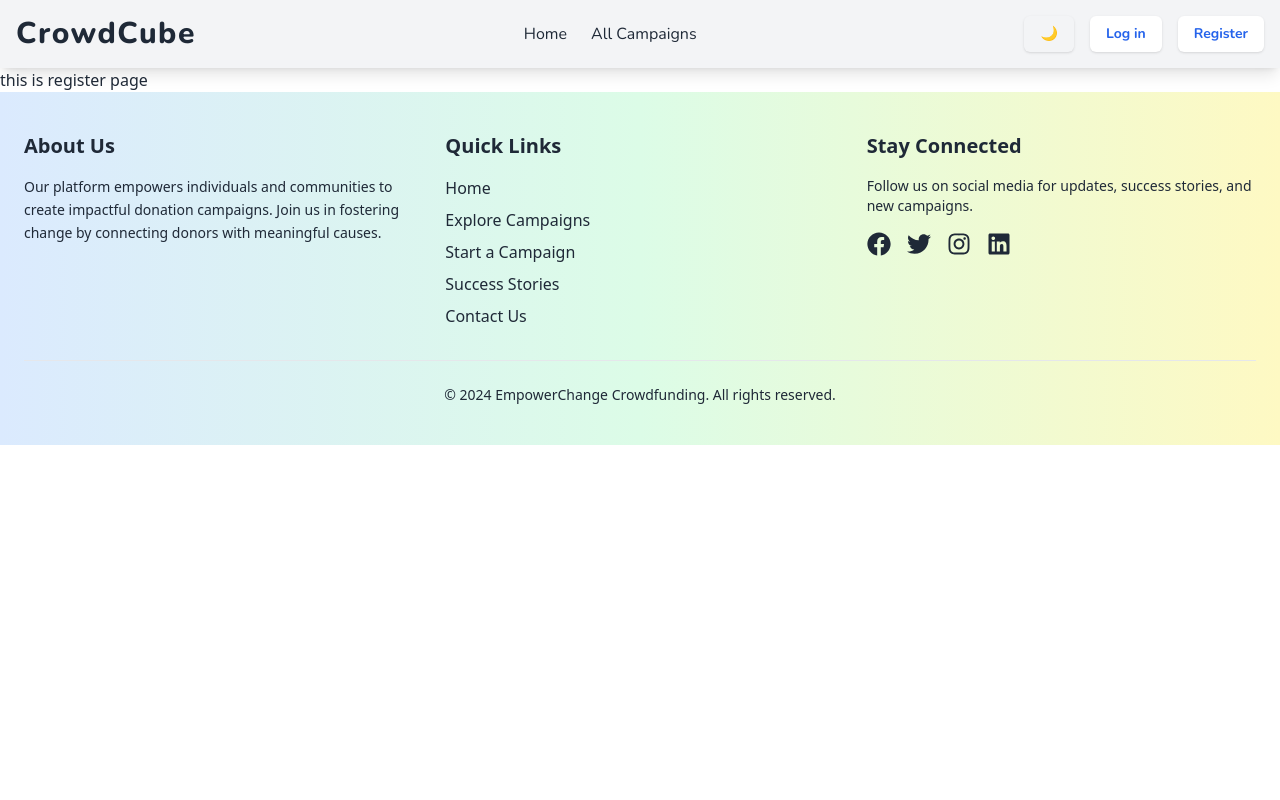
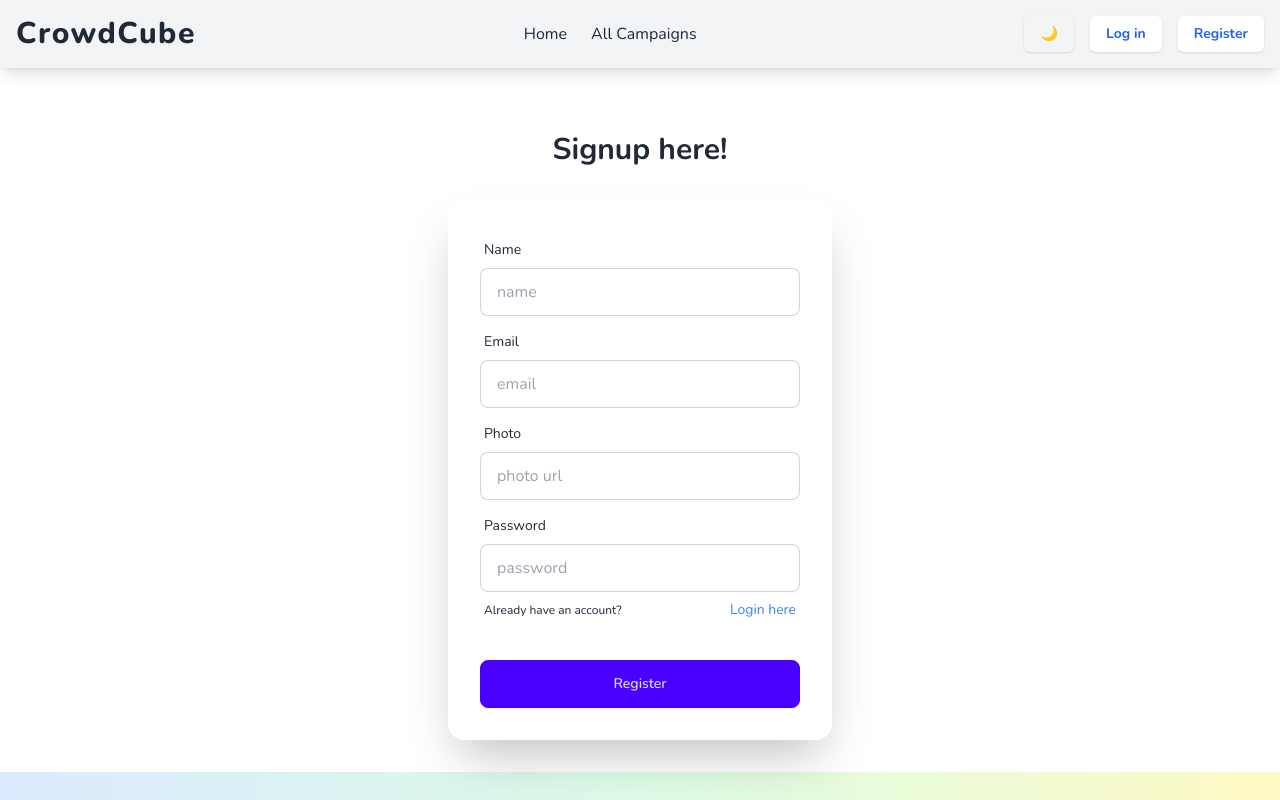
Before and after one commit to sajjadislam523/crowdcube-client, a React (Vite) app: page /register in a window 1280 px wide. Shown: the top 800 px of the page. Built offline with nearby package versions, Linux system fonts and the light colour scheme; no server answers.

Commit message:
Added loregister funstionality with password authentication

```diff
--- a/src/components/Navbar.jsx
+++ b/src/components/Navbar.jsx
@@ -2,9 +2,10 @@ import { useContext } from "react";
 import { Link, NavLink } from "react-router-dom";
 import { AuthContext } from "../context/AuthProvider";
 import { ThemeContext } from "../context/ThemeProvider";
+import { RxAvatar } from "react-icons/rx";
 
 const Navbar = () => {
-    const { user, Logout } = useContext(AuthContext);
+    const { user, logOut } = useContext(AuthContext);
     const { theme, toggleTheme } = useContext(ThemeContext);
 
     return (
@@ -102,13 +103,13 @@ const Navbar = () => {
                     {user ? (
                         <div className="flex items-center space-x-3">
                             <img
-                                src={user.photoURL || "/default-avatar.png"}
+                                src={user.photoURL || <RxAvatar />}
                                 alt="User Avatar"
                                 className="w-10 h-10 border-2 border-white rounded-full shadow-lg cursor-pointer"
                                 title={user.displayName || "User"}
                             />
                             <button
-                                onClick={Logout}
+                                onClick={logOut}
                                 className="px-4 py-2 text-sm font-bold text-white transition duration-300 bg-red-500 rounded-md shadow hover:bg-red-600"
                             >
                                 Log out
--- a/src/pages/RegisterPage.jsx
+++ b/src/pages/RegisterPage.jsx
@@ -1,7 +1,150 @@
+import { Link, useNavigate } from "react-router-dom";
+import Swal from "sweetalert2";
+import { AuthContext } from "../context/AuthProvider";
+import { useContext, useState } from "react";
+
 const RegisterPage = () => {
+    const { setUser, createNewUser, updateUserProfile } =
+        useContext(AuthContext);
+    const navigate = useNavigate();
+    const [error, setError] = useState("");
+
+    const handleRegister = (e) => {
+        e.preventDefault();
+
+        const form = new FormData(e.target);
+        const name = form.get("name");
+        const photo = form.get("photo");
+        const email = form.get("email");
+        const password = form.get("password");
+
+        if (password.length < 6) {
+            setError("Password must be at least 6 characters long");
+            return;
+        }
+
+        const passwordConfirmation = /^(?=.*[A-Z])(?=.*[a-z]).*$/;
+        if (!passwordConfirmation.test(password)) {
+            setError(
+                "Password must contain at least one uppercase letter and one lowercase letter"
+            );
+            return;
+        }
+
+        createNewUser(email, password)
+            .then((res) => {
+                const user = res.user;
+                Swal.fire({
+                    title: "Success!",
+                    text: "Account created successfully!",
+                    icon: "success",
+                    confirmButtonText: "Close",
+                });
+
+                updateUserProfile({
+                    name,
+                    photo,
+                })
+                    .then(() => {
+                        const updatedUser = { ...user, name, photo };
+                        setUser(updatedUser);
+                        navigate("/");
+                    })
+                    .catch((profileError) => {
+                        Swal.fire({
+                            title: "Error!",
+                            text: profileError.message,
+                            icon: "error",
+                            confirmButtonText: "Close",
+                        });
+                    });
+            })
+            .catch((error) => {
+                Swal.fire({
+                    title: "Error!",
+                    text: error.message,
+                    icon: "error",
+                    confirmButtonText: "Close",
+                });
+            });
+    };
+
     return (
-        <div>
-            <h1>this is register page</h1>
+        <div className="py-8 font-nunito">
+            <h1 className="py-8 text-3xl font-bold text-center">
+                Signup here!
+            </h1>
+            <div className="w-full max-w-sm mx-auto shadow-2xl card bg-base-100 shrink-0">
+                <form onSubmit={handleRegister} className="card-body">
+                    <div className="form-control">
+                        <label className="label">
+                            <span className="label-text">Name</span>
+                        </label>
+                        <input
+                            type="text"
+                            placeholder="name"
+                            className="input input-bordered"
+                            required
+                            name="name"
+                        />
+                    </div>
+                    <div className="form-control">
+                        <label className="label">
+                            <span className="label-text">Email</span>
+                        </label>
+                        <input
+                            type="email"
+                            placeholder="email"
+                            className="input input-bordered"
+                            required
+                            name="email"
+                        />
+                    </div>
+                    <div className="form-control">
+                        <label className="label">
+                            <span className="label-text">Photo</span>
+                        </label>
+                        <input
+                            type="text"
+                            placeholder="photo url"
+                            className="input input-bordered"
+                            required
+                            name="photo"
+                        />
+                    </div>
+                    <div className="form-control">
+                        <label className="label">
+                            <span className="label-text">Password</span>
+                        </label>
+                        <input
+                            type="password"
+                            placeholder="password"
+                            className="input input-bordered"
+                            required
+                            name="password"
+                        />
+                        {error && (
+                            <p className="mb-4 text-sm text-red-500">{error}</p>
+                        )}
+                        <label className="label">
+                            <span className="label-text-alt">
+                                Already have an account?
+                            </span>
+                            <Link
+                                to="/login"
+                                className="ml-2 text-sm text-blue-500 link link-hover"
+                            >
+                                Login here
+                            </Link>
+                        </label>
+                    </div>
+                    <div className="mt-6 form-control">
+                        <button type="submit" className="btn btn-primary">
+                            Register
+                        </button>
+                    </div>
+                </form>
+            </div>
         </div>
     );
 };
```
